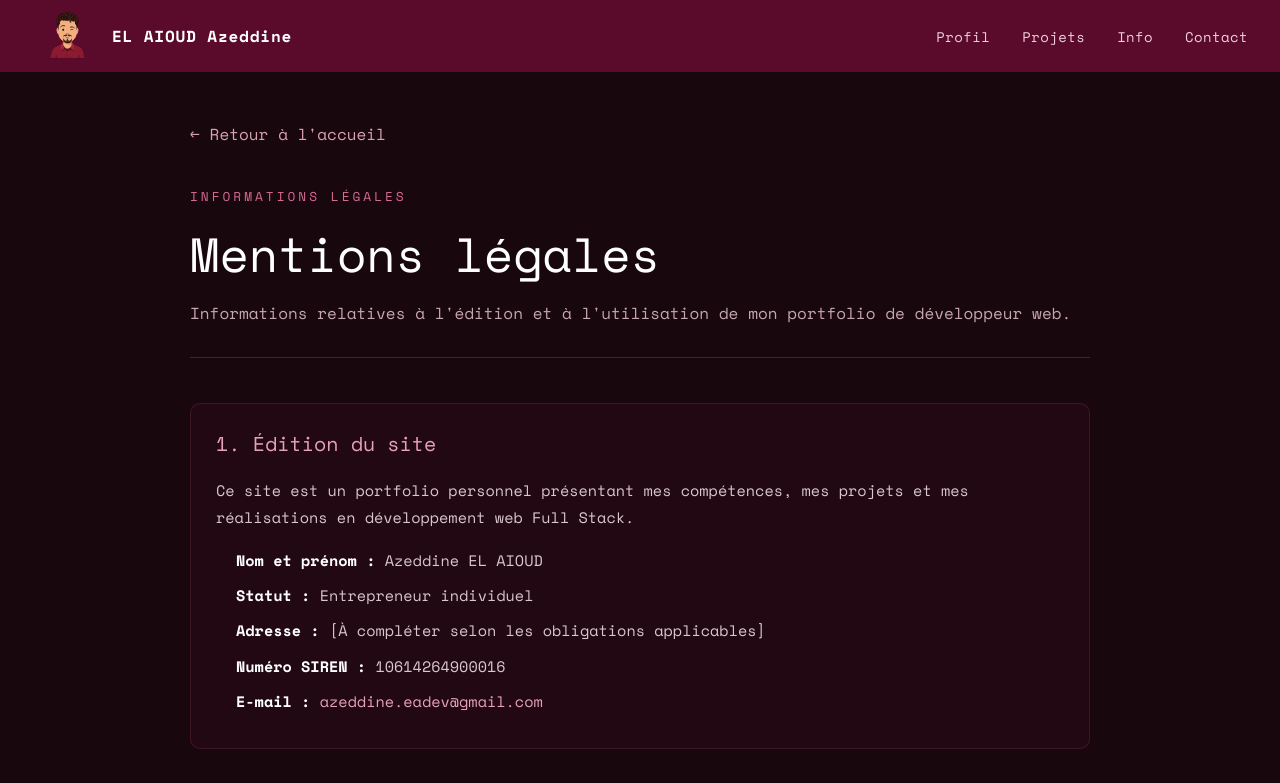
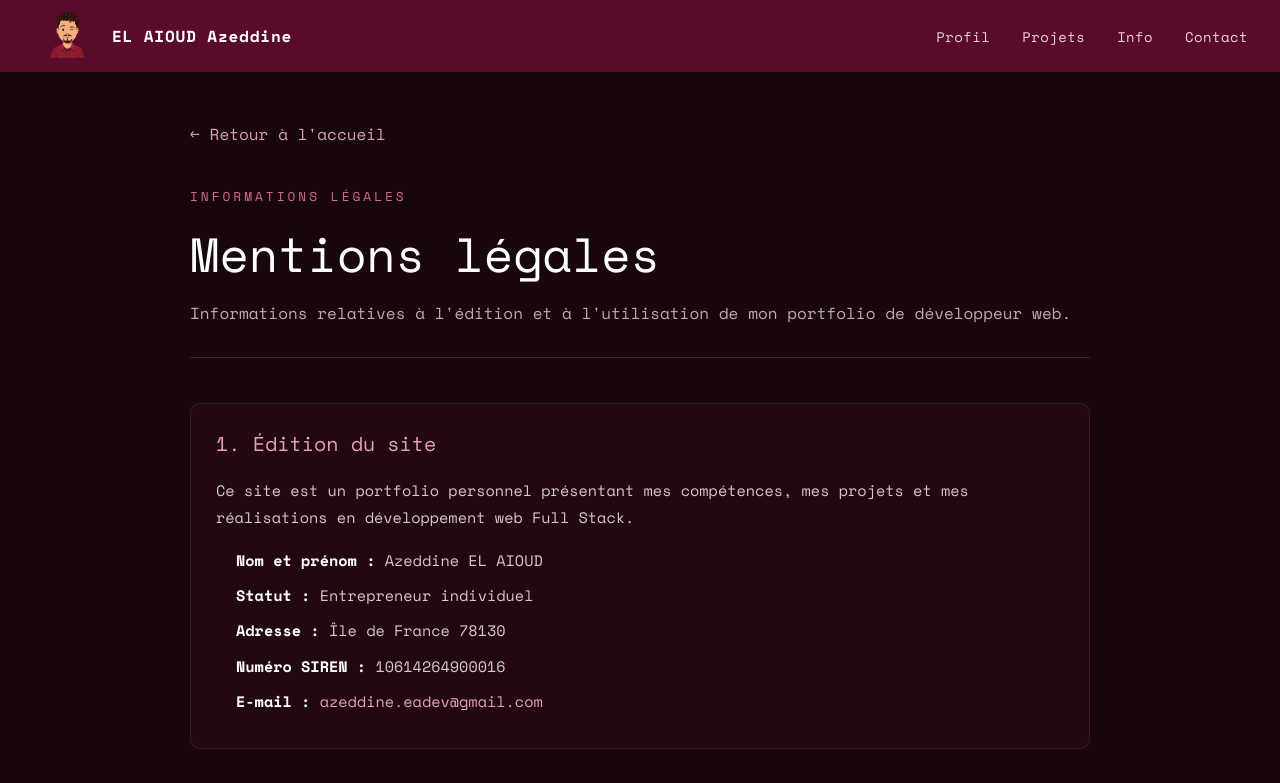
Before and after one commit to Azeddine-EA/portfolio-front, a Next.js app: page /mention in a window 1280 px wide. Shown: the top 783 px of the page. Built offline with nearby package versions, Linux system fonts and the light colour scheme.

Commit message:
ajt adress mention et remove arrowup

```diff
--- a/components/Mention.js
+++ b/components/Mention.js
@@ -38,8 +38,7 @@ function MentionsLegales() {
               <strong>Statut :</strong> Entrepreneur individuel
             </li>
             <li>
-              <strong>Adresse :</strong> [À compléter selon les obligations
-              applicables]
+              <strong>Adresse :</strong> Île de France 78130
             </li>
             <li>
               <strong>Numéro SIREN :</strong> 10614264900016
--- a/components/global/Footer.js
+++ b/components/global/Footer.js
@@ -84,9 +84,9 @@ function Footer() {
             <span>Développé avec React & Next.js</span>
           </div>
 
-          <a className={styles.footer_top_button} href="#home" aria-label="Retour en haut">
+          {/* <a className={styles.footer_top_button} href="#profil" aria-label="Retour en haut">
             <ArrowUp size={20} />
-          </a>
+          </a> */}
         </div>
 
       </div>
--- a/components/global/Header.js
+++ b/components/global/Header.js
@@ -30,7 +30,7 @@ export default function Header() {
 
 
   return (
-    <header className="header">
+    <header className="header" >
       <a href="#" className="header-brand">
         <span className="header-avatar">
           <img src="/pdpme.png" alt="avatar" />
```
